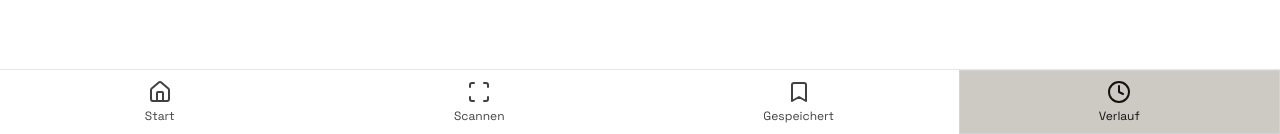
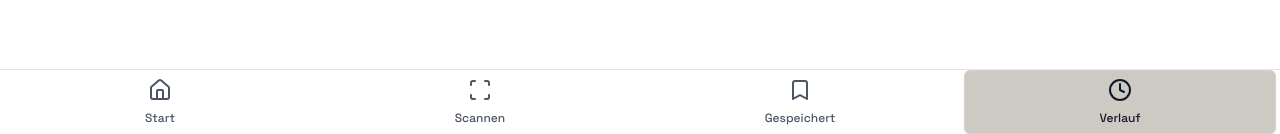
Before and after one commit to W1ckh3ad/appgus, a React (Vite) app: page /history in a window 1280 px wide. Shown: the part 666-800 px from the top of the page. Built offline with nearby package versions, Linux system fonts and the light colour scheme.

Commit message:
refactor

```diff
--- a/src/App.tsx
+++ b/src/App.tsx
@@ -644,25 +644,16 @@ function AppWithRouter() {
       {/* Bottom Navigation */}
       <nav className="border-t border-neutral-200 dark:border-neutral-700 bg-white dark:bg-neutral-800">
         <div className="flex justify-around items-center h-16">
-          {/*
-            Inlining background color ensures it also works when arbitrary Tailwind
-            classes are purged. Color is kept light to stay legible in Dark Mode.
-          */}
           <button
             onClick={() => navigate('/')}
             className={clsx(
-              'flex flex-col items-center justify-center flex-1 h-full rounded-md mx-1 transition-colors',
+              'nav-btn',
               location.pathname === '/' || location.pathname.startsWith('/statue')
-                ? 'bg-[#cdc9c3] text-neutral-900 border border-neutral-300 shadow-sm'
-                : 'bg-transparent text-neutral-700 dark:text-neutral-300 hover:bg-neutral-100 dark:hover:bg-neutral-800/60'
+                ? 'nav-btn-active'
+                : undefined
             )}
             aria-current={
               location.pathname === '/' || location.pathname.startsWith('/statue')
-            }
-            style={
-              location.pathname === '/' || location.pathname.startsWith('/statue')
-                ? { backgroundColor: '#cdc9c3', color: '#111' }
-                : undefined
             }
           >
             <Home className="w-6 h-6" />
@@ -672,17 +663,10 @@ function AppWithRouter() {
           <button
             onClick={() => navigate('/scanner')}
             className={clsx(
-              'flex flex-col items-center justify-center flex-1 h-full rounded-md mx-1 transition-colors',
-              location.pathname === '/scanner'
-                ? 'bg-[#cdc9c3] text-neutral-900 border border-neutral-300 shadow-sm'
-                : 'bg-transparent text-neutral-700 dark:text-neutral-300 hover:bg-neutral-100 dark:hover:bg-neutral-800/60'
+              'nav-btn',
+              location.pathname === '/scanner' ? 'nav-btn-active' : undefined
             )}
             aria-current={location.pathname === '/scanner'}
-            style={
-              location.pathname === '/scanner'
-                ? { backgroundColor: '#cdc9c3', color: '#111' }
-                : undefined
-            }
           >
             <Scan className="w-6 h-6" />
             <span className="text-xs mt-1">Scannen</span>
@@ -691,17 +675,10 @@ function AppWithRouter() {
           <button
             onClick={() => navigate('/bookmarks')}
             className={clsx(
-              'flex flex-col items-center justify-center flex-1 h-full rounded-md mx-1 transition-colors',
-              location.pathname === '/bookmarks'
-                ? 'bg-[#cdc9c3] text-neutral-900 border border-neutral-300 shadow-sm'
-                : 'bg-transparent text-neutral-700 dark:text-neutral-300 hover:bg-neutral-100 dark:hover:bg-neutral-800/60'
+              'nav-btn',
+              location.pathname === '/bookmarks' ? 'nav-btn-active' : undefined
             )}
             aria-current={location.pathname === '/bookmarks'}
-            style={
-              location.pathname === '/bookmarks'
-                ? { backgroundColor: '#cdc9c3', color: '#111' }
-                : undefined
-            }
           >
             <Bookmark className="w-6 h-6" />
             <span className="text-xs mt-1">Gespeichert</span>
@@ -710,17 +687,10 @@ function AppWithRouter() {
           <button
             onClick={() => navigate('/history')}
             className={clsx(
-              'flex flex-col items-center justify-center flex-1 h-full rounded-md mx-1 transition-colors',
-              location.pathname === '/history'
-                ? 'bg-[#cdc9c3] text-neutral-900 border border-neutral-300 shadow-sm'
-                : 'bg-transparent text-neutral-700 dark:text-neutral-300 hover:bg-neutral-100 dark:hover:bg-neutral-800/60'
+              'nav-btn',
+              location.pathname === '/history' ? 'nav-btn-active' : undefined
             )}
             aria-current={location.pathname === '/history'}
-            style={
-              location.pathname === '/history'
-                ? { backgroundColor: '#cdc9c3', color: '#111' }
-                : undefined
-            }
           >
             <Clock className="w-6 h-6" />
             <span className="text-xs mt-1">Verlauf</span>
--- a/src/index.css
+++ b/src/index.css
@@ -2540,3 +2540,51 @@ html {
     transform: none;
   }
 }
+
+/* Bottom navigation fallback styles (non-Tailwind) */
+.nav-btn {
+  display: flex;
+  flex-direction: column;
+  justify-content: center;
+  align-items: center;
+  flex: 1;
+  height: 100%;
+  border-radius: 0.375rem;
+  margin-inline: 0.25rem;
+  gap: 0.25rem;
+  background: transparent;
+  color: #4b5563;
+  border: 1px solid transparent;
+  transition:
+    background-color 0.2s ease,
+    color 0.2s ease,
+    border-color 0.2s ease,
+    box-shadow 0.2s ease;
+}
+
+.nav-btn:hover {
+  background: #f3f4f6;
+}
+
+.dark .nav-btn {
+  color: #d1d5db;
+}
+
+.dark .nav-btn:hover {
+  background: rgba(255, 255, 255, 0.06);
+}
+
+.nav-btn-active {
+  background: #cdc9c3;
+  color: #111827;
+  border: 1px solid #d7d2cb;
+  box-shadow: 0 1px 2px rgba(0, 0, 0, 0.08);
+}
+
+.nav-btn-active:hover {
+  background: #cdc9c3;
+}
+
+.dark .nav-btn-active {
+  color: #0f172a;
+}
```
